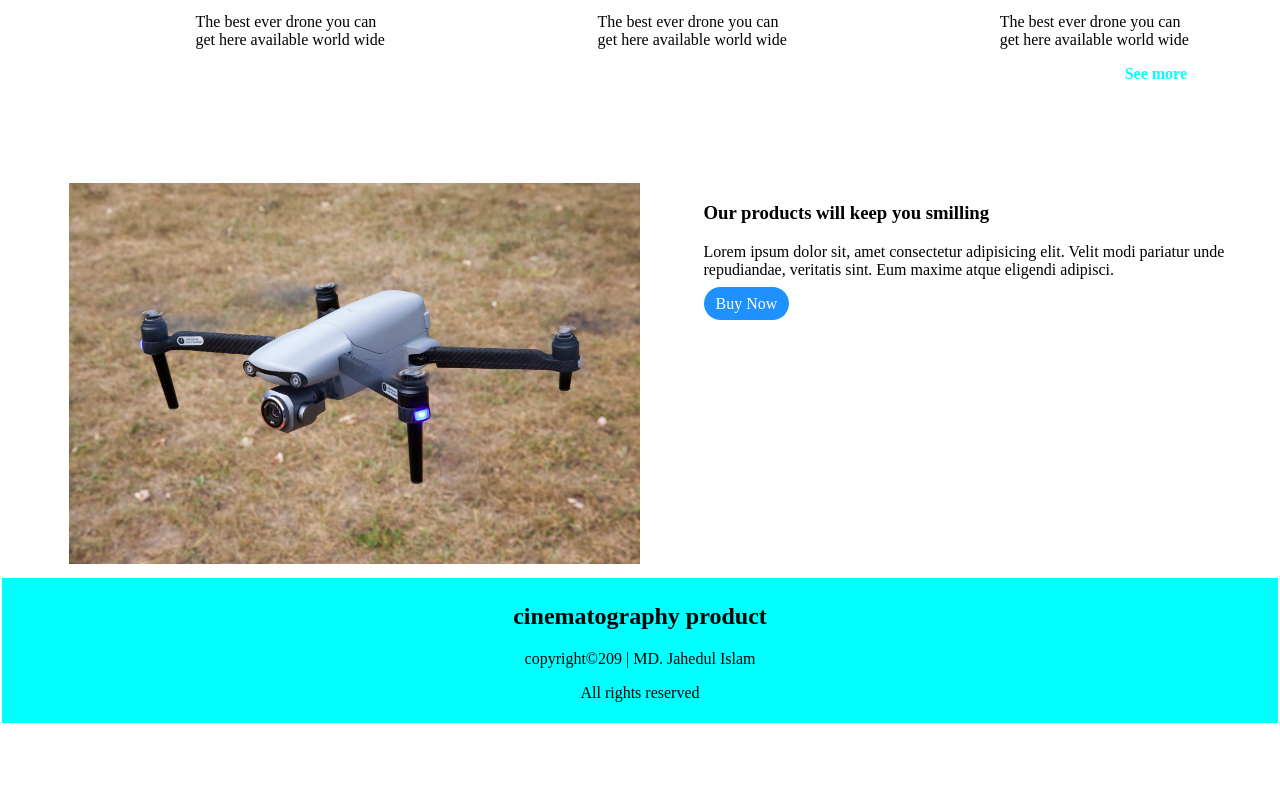
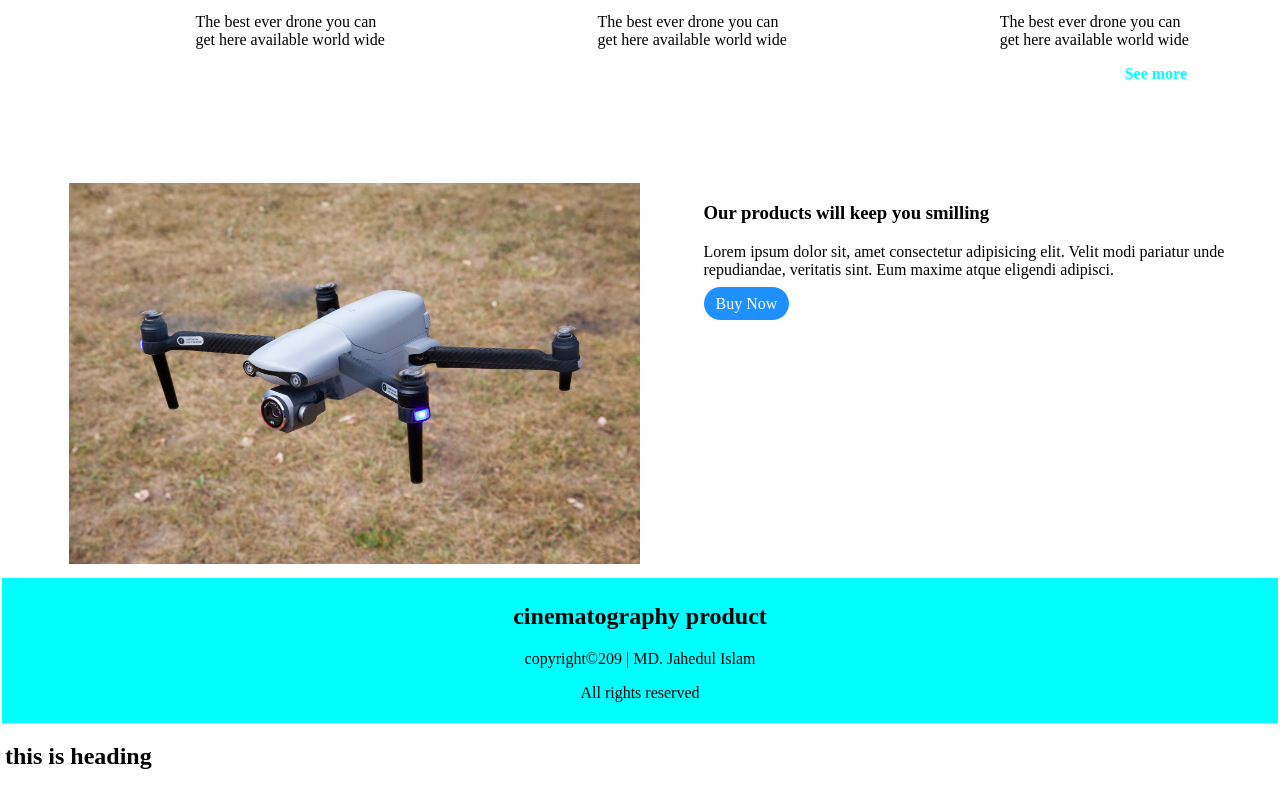
Before and after one commit to pkprantick/1st-repo, a plain HTML site: page Index.html in a window 1280 px wide. Shown: the part 1469-2259 px from the top of the page. Before the commit the page ends 2202 px from the top, so only its background shows below. Drawn offline with Linux system fonts and the light colour scheme.

Commit message:
add a section

```diff
--- a/Index.html
+++ b/Index.html
@@ -232,6 +232,9 @@
                 <p>All rights reserved</p>
             </footer>
     </section>
+    <section>
+        <h1>this is  heading</h1>
+    </section>
 
 </body>
 </html>
```
